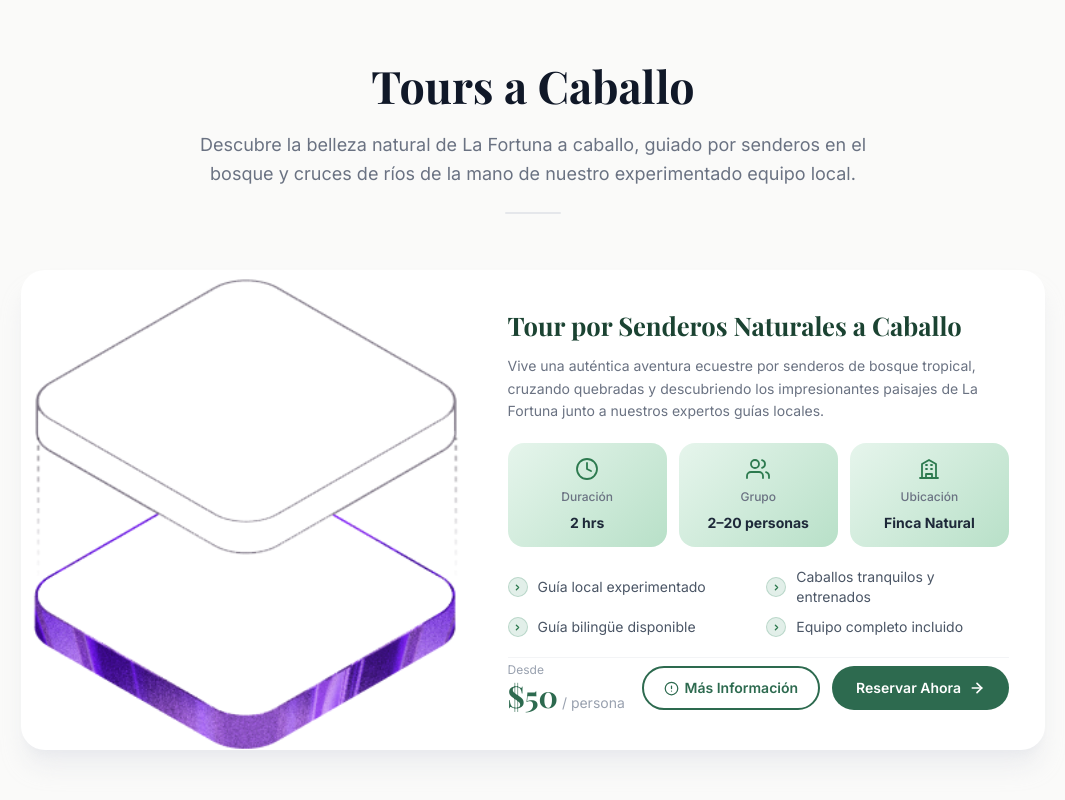
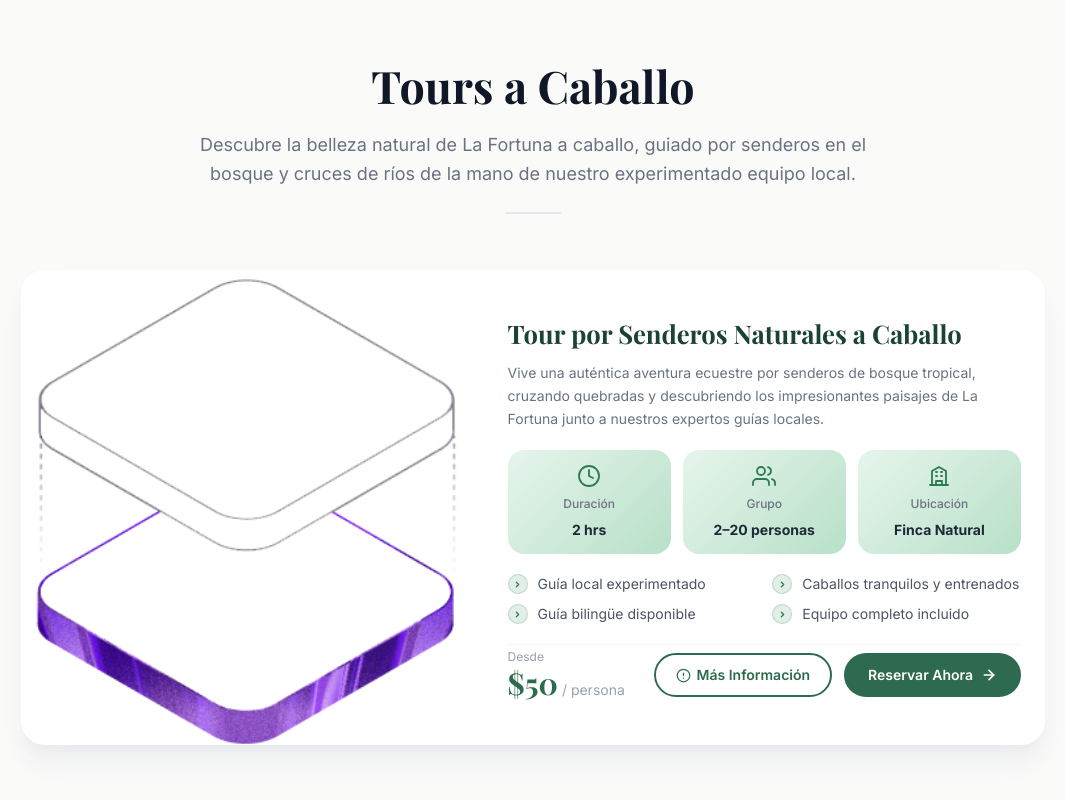
Before and after one commit to hectorcaravacavargas/tours-website, a React (Vite) app: page / in a window 1280 px wide. Shown: the part 910-1710 px from the top of the page, without its empty margins (107-1172 px from the left). Built offline with nearby package versions, Linux system fonts and the light colour scheme; a web font is replaced by a local one.

Commit message:
fix(tours): fixed min-w on buttons and min-h on icon boxes to prevent layout shift

```diff
--- a/src/app/components/Tours.jsx
+++ b/src/app/components/Tours.jsx
@@ -147,19 +147,19 @@ export function Tours() {
               {/* Íconos de información con gradiente */}
               <div className="grid grid-cols-3 gap-3">
                 {/* Duración */}
-                <div className="rounded-2xl p-3.5 flex flex-col items-center gap-2 text-center" style={iconBoxStyle}>
+                <div className="rounded-2xl p-3.5 flex flex-col items-center gap-2 text-center min-h-[96px] justify-center" style={iconBoxStyle}>
                   <ClockIcon />
                   <span className="text-xs text-gray-500 font-medium">{t('tours.card.duration')}</span>
                   <strong className="text-sm text-gray-800">2 hrs</strong>
                 </div>
                 {/* Grupo */}
-                <div className="rounded-2xl p-3.5 flex flex-col items-center gap-2 text-center" style={iconBoxStyle}>
+                <div className="rounded-2xl p-3.5 flex flex-col items-center gap-2 text-center min-h-[96px] justify-center" style={iconBoxStyle}>
                   <GroupIcon />
                   <span className="text-xs text-gray-500 font-medium">{t('tours.card.group')}</span>
-                  <strong className="text-sm text-gray-800">2–20 {t('tours.card.people')}</strong>
+                  <strong className="text-sm text-gray-800 whitespace-nowrap">2–20 {t('tours.card.people')}</strong>
                 </div>
                 {/* Finca Natural */}
-                <div className="rounded-2xl p-3.5 flex flex-col items-center gap-2 text-center" style={iconBoxStyle}>
+                <div className="rounded-2xl p-3.5 flex flex-col items-center gap-2 text-center min-h-[96px] justify-center" style={iconBoxStyle}>
                   <FarmIcon />
                   <span className="text-xs text-gray-500 font-medium">{t('tours.card.locLabel')}</span>
                   <strong className="text-sm text-gray-800">{t('tours.card.locValue')}</strong>
@@ -178,29 +178,29 @@ export function Tours() {
 
               {/* Precio + Botones */}
               <div className="flex flex-col sm:flex-row sm:items-center gap-4 pt-1 border-t border-gray-100">
-                <div>
-                  <span className="text-xs text-gray-400 block">{t('tours.card.from')}</span>
+                <div className="min-w-[130px]">
+                  <span className="text-xs text-gray-400 block whitespace-nowrap">{t('tours.card.from')}</span>
                   <div className="flex items-baseline gap-1">
                     <span className="font-heading text-3xl font-bold text-forest-600">$50</span>
-                    <span className="text-sm text-gray-400">/ {t('tours.card.perPerson')}</span>
+                    <span className="text-sm text-gray-400 whitespace-nowrap">/ {t('tours.card.perPerson')}</span>
                   </div>
                 </div>
 
                 <div className="flex gap-3 sm:ml-auto">
-                  {/* Botón "Más Información" — relleno al hover + ícono pulsa */}
-                  <button className="group flex items-center gap-1.5 border-2 border-forest-600 text-forest-600 hover:bg-forest-600 hover:text-white font-semibold px-5 py-2.5 rounded-full text-sm transition-all duration-250 ease-out hover:-translate-y-0.5 hover:shadow-md hover:shadow-forest-900/20 active:translate-y-0">
+                  {/* Botón "Más Información" — min-w fijo + relleno al hover */}
+                  <button className="group min-w-[158px] flex items-center justify-center gap-1.5 border-2 border-forest-600 text-forest-600 hover:bg-forest-600 hover:text-white font-semibold px-5 py-2.5 rounded-full text-sm transition-all duration-250 ease-out hover:-translate-y-0.5 hover:shadow-md hover:shadow-forest-900/20 active:translate-y-0 whitespace-nowrap">
                     <svg
                       width="15" height="15" viewBox="0 0 24 24" fill="none"
                       stroke="currentColor" strokeWidth="2" strokeLinecap="round"
-                      className="transition-transform duration-250 group-hover:scale-110"
+                      className="flex-shrink-0 transition-transform duration-250 group-hover:scale-110"
                     >
                       <circle cx="12" cy="12" r="10"/><line x1="12" y1="8" x2="12" y2="12"/><line x1="12" y1="16" x2="12.01" y2="16"/>
                     </svg>
                     {t('tours.card.moreInfo')}
                   </button>
-                  {/* Botón "Reservar Ahora" — flecha desliza a la derecha al hover */}
+                  {/* Botón "Reservar Ahora" — min-w fijo + flecha desliza al hover */}
                   <button
-                    className="group flex items-center gap-2 bg-forest-600 hover:bg-forest-500 text-white font-semibold px-6 py-2.5 rounded-full text-sm transition-all duration-250 ease-out hover:-translate-y-0.5 hover:shadow-lg hover:shadow-forest-900/30 active:translate-y-0"
+                    className="group min-w-[148px] flex items-center justify-center gap-2 bg-forest-600 hover:bg-forest-500 text-white font-semibold px-6 py-2.5 rounded-full text-sm transition-all duration-250 ease-out hover:-translate-y-0.5 hover:shadow-lg hover:shadow-forest-900/30 active:translate-y-0 whitespace-nowrap"
                   >
                     {t('tours.card.bookNow')}
                     <svg
```
